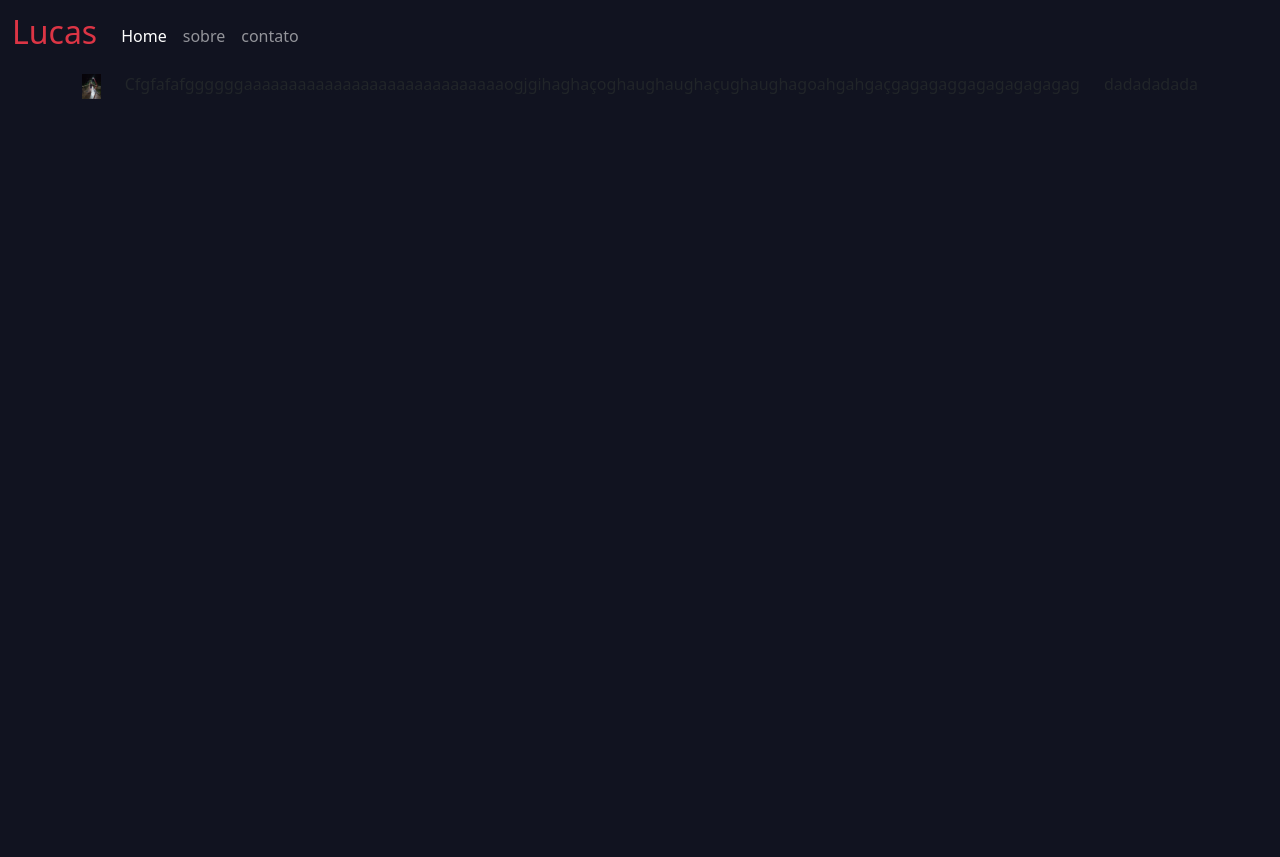
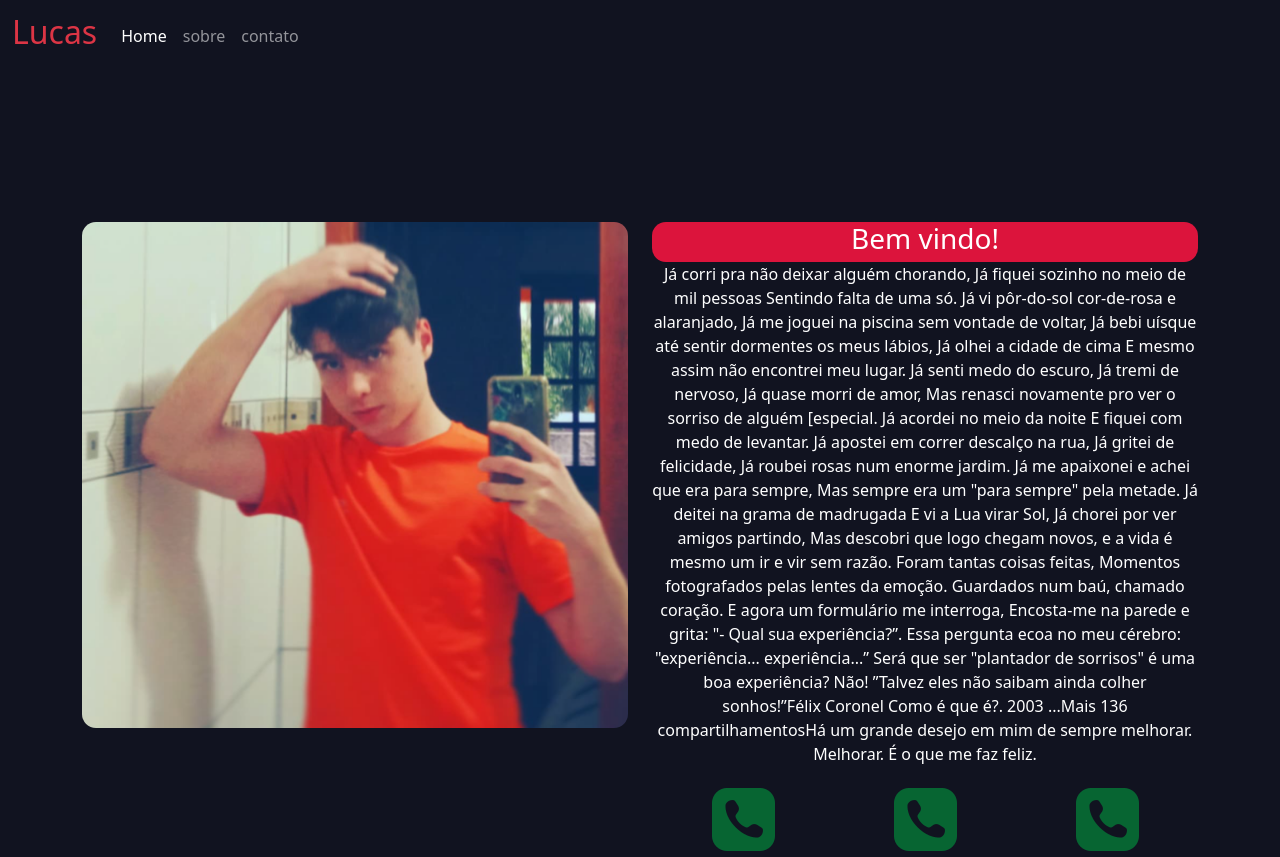
Before and after one commit to lucasPollo/ProjetoPortfolio, a plain HTML site: page index.html in a window 1280 px wide. Before the commit the page ends 800 px from the top, so only its background shows below. Drawn offline with nearby package versions, Linux system fonts and the light colour scheme.

Commit message:
atualização-23/03/2024

```diff
--- a/Assets/css/index.css
+++ b/Assets/css/index.css
@@ -3,23 +3,46 @@ body {
 }
 
 
-
-
-
-
-.clearfix {
-    margin-top: 100px;
-    margin-right: 50px;
-    margin-left: 50px;
-
+#box_main {
+    align-items: center;
+    margin-top: 150px;
 }
 
 
-.btn {
-    background-color: crimson;
-}
 
 
 #h {
     background-color: #111320;
 }
+
+@media (max-width: 600px) {
+    .col-sm {
+        height: 50%;
+    }
+}
+
+
+@media (max-width:740px) {
+    #box_main {
+        margin-top: 0%;
+
+    }
+}
+
+@media (max-width:500px) {
+    .card-1 {
+        margin-top: 15px;
+    }
+}
+
+
+.card-1 {
+    background-color: crimson;
+    border-radius: 14px;
+    height: 40px;
+}
+
+#img_1 {
+    border-radius: 14px;
+
+}
--- a/index.html
+++ b/index.html
@@ -40,17 +40,73 @@
         </div>
 
     </nav>
+    <div id="box_main" class="container text-center">
 
-    <div class="container text-center">
         <div class="row">
-            <div class="col">
-                <img class="img-fluid" src="imgs/20210115_202327.jpg" alt="">
+            <div class="col-sm"><img id="img_1" class="img-fluid" src="imgs/foto2.png" alt="">
             </div>
-            <div class="col">
-                Cfgfafafggggggaaaaaaaaaaaaaaaaaaaaaaaaaaaaaogjgihaghaçoghaughaughaçughaughagoahgahgaçgagagaggagagagagagag
-            </div>
-            <div class="col">
-                dadadadada
+            <div class="col-sm ">
+                <div class="card-1">
+                    <h3 class="text-white">Bem vindo!</h3>
+
+                </div>
+                <p class="text-center text-white">
+                    Já corri pra não deixar alguém chorando,
+                    Já fiquei sozinho no meio de mil pessoas
+                    Sentindo falta de uma só.
+                    Já vi pôr-do-sol cor-de-rosa e alaranjado,
+                    Já me joguei na piscina sem vontade de voltar,
+                    Já bebi uísque até sentir dormentes os meus lábios,
+                    Já olhei a cidade de cima
+                    E mesmo assim não encontrei meu lugar.
+                    Já senti medo do escuro,
+                    Já tremi de nervoso,
+                    Já quase morri de amor,
+                    Mas renasci novamente pro ver o sorriso de alguém
+                    [especial.
+                    Já acordei no meio da noite
+                    E fiquei com medo de levantar.
+                    Já apostei em correr descalço na rua,
+                    Já gritei de felicidade,
+                    Já roubei rosas num enorme jardim.
+                    Já me apaixonei e achei que era para sempre,
+                    Mas sempre era um "para sempre" pela metade.
+                    Já deitei na grama de madrugada
+                    E vi a Lua virar Sol,
+                    Já chorei por ver amigos partindo,
+                    Mas descobri que logo chegam novos,
+                    e a vida é mesmo um ir e vir sem razão.
+                    Foram tantas coisas feitas,
+                    Momentos fotografados pelas lentes da emoção.
+                    Guardados num baú, chamado coração.
+                    E agora um formulário me interroga,
+                    Encosta-me na parede e grita:
+                    "- Qual sua experiência?”.
+                    Essa pergunta ecoa no meu cérebro:
+                    "experiência... experiência...”
+                    Será que ser "plantador de sorrisos" é uma boa
+                    experiência?
+                    Não!
+                    ”Talvez eles não saibam ainda colher sonhos!”Félix Coronel
+                    Como é que é?. 2003
+                    ...Mais
+                    136 compartilhamentosHá um grande desejo em mim de sempre melhorar.
+                    Melhorar. É o que me faz feliz.
+
+                </p>
+                <div class="container text-center">
+                    <div class="row">
+                        <div class="col">
+                            <img src="imgs/icons8-telefone-da-maçã-75.png" alt="">
+                        </div>
+                        <div class="col">
+                            <img src="imgs/icons8-telefone-da-maçã-75.png" alt="">
+                        </div>
+                        <div class="col">
+                            <img src="imgs/icons8-telefone-da-maçã-75.png" alt="">
+                        </div>
+                    </div>
+                </div>
             </div>
         </div>
     </div>
@@ -59,10 +115,6 @@
 
 
 
-
-
-
-
 </body>
 
 </html>
```
Also changed, not shown: imgs/foto2.png (added).
